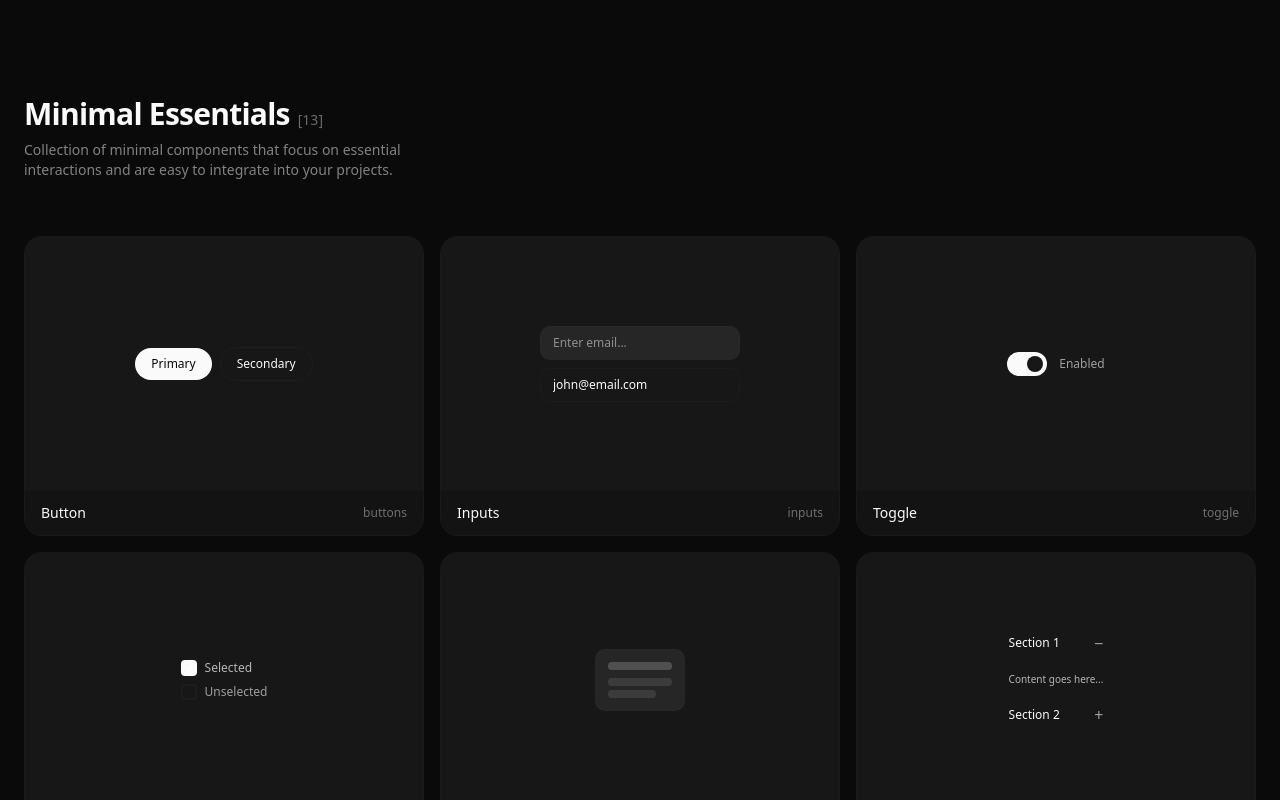
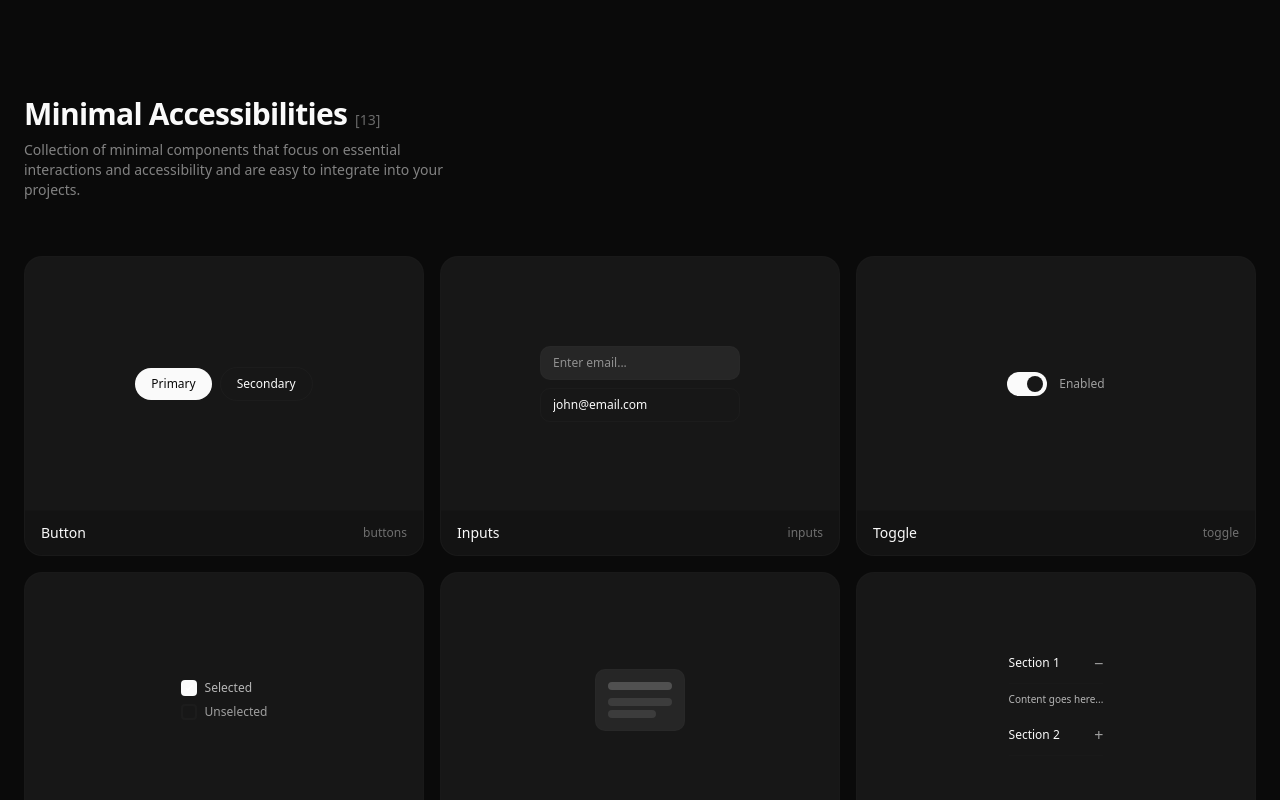
Before and after one commit to AdityaSrivastava185/monolab-ui, a Next.js app in the folder apps/web/: page /components in a window 1280 px wide. Shown: the top 800 px of the page. Built offline with nearby package versions, Linux system fonts and the light colour scheme.

Commit message:
minimal accessibility components added

```diff
--- a/apps/web/app/components/page.tsx
+++ b/apps/web/app/components/page.tsx
@@ -21,14 +21,14 @@ export default function ComponentsPage() {
         <div className="mx-auto max-w-7xl">
           <div className="flex items-baseline gap-2">
             <h1 className="text-3xl font-bold tracking-tight text-foreground">
-              Minimal Essentials
+              Minimal Accessibilities
             </h1>
             <span className="text-sm text-foreground/40">
               [{components.length}]
             </span>
           </div>
           <p className="max-w-md mt-2 text-sm text-foreground/50">
-            Collection of minimal components that focus on essential interactions and are easy to integrate into your projects.
+            Collection of minimal components that focus on essential interactions and accessibility and are easy to integrate into your projects.
           </p>
         </div>
       </header>
--- a/apps/web/app/layout.tsx
+++ b/apps/web/app/layout.tsx
@@ -14,6 +14,15 @@ const roboto = Roboto({
 export const metadata: Metadata = {
   title: "MonoLab UI",
   description: "A minimal layer for your codebase",
+  keywords: [
+    "monolab ui",
+    "react components",
+    "component library",
+    "ui components",
+    "design system",
+    "nextjs components",
+  ],
+  authors: [{ name: "MonoLab UI" }],
 };
 
 export default function RootLayout({
```
